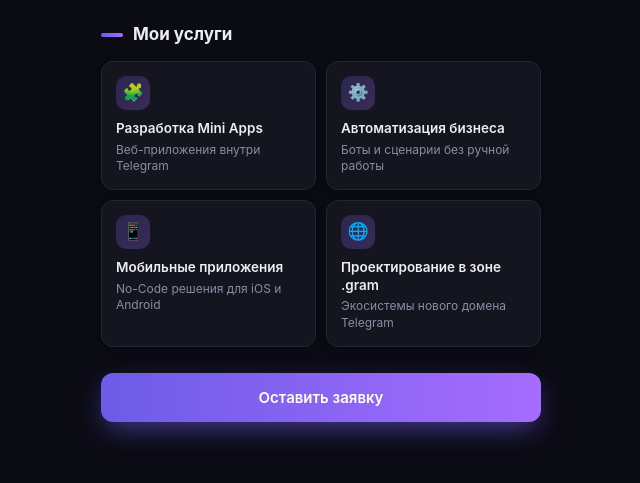
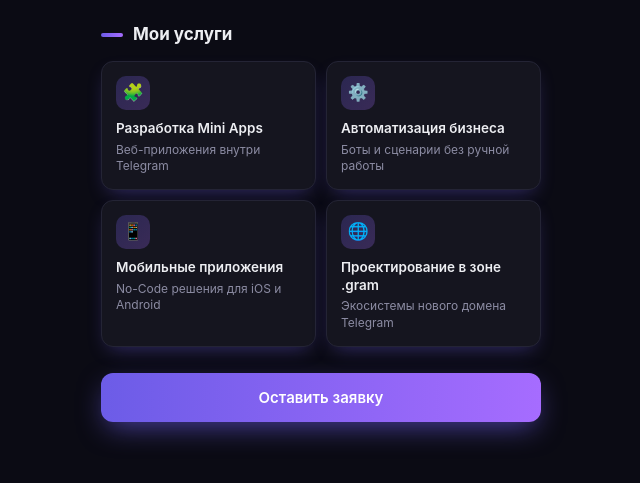
Before and after one commit to talerkrone-hash/tg-miniapp, a plain HTML site: page index.html in a window 1280 px wide. Shown: the part 263-746 px from the top of the page, without its empty margins (319-959 px from the left). Drawn offline with Linux system fonts and the light colour scheme.

Commit message:
shadow-fix

```diff
--- a/index.html
+++ b/index.html
@@ -249,12 +249,12 @@
       border-radius: var(--radius-sm);
       padding: 14px;
       transition: background 0.15s ease, transform 0.15s ease, box-shadow 0.15s ease;
-      box-shadow: 0 4px 14px -6px rgba(0, 0, 0, 0.4);
+      box-shadow: 0 8px 20px -8px rgba(108, 92, 231, 0.45);
     }
 
     .card:active {
       transform: scale(0.97);
-      box-shadow: 0 2px 8px -4px rgba(0, 0, 0, 0.5);
+      box-shadow: 0 3px 10px -4px rgba(108, 92, 231, 0.55);
     }
 
     .card-icon {
```
